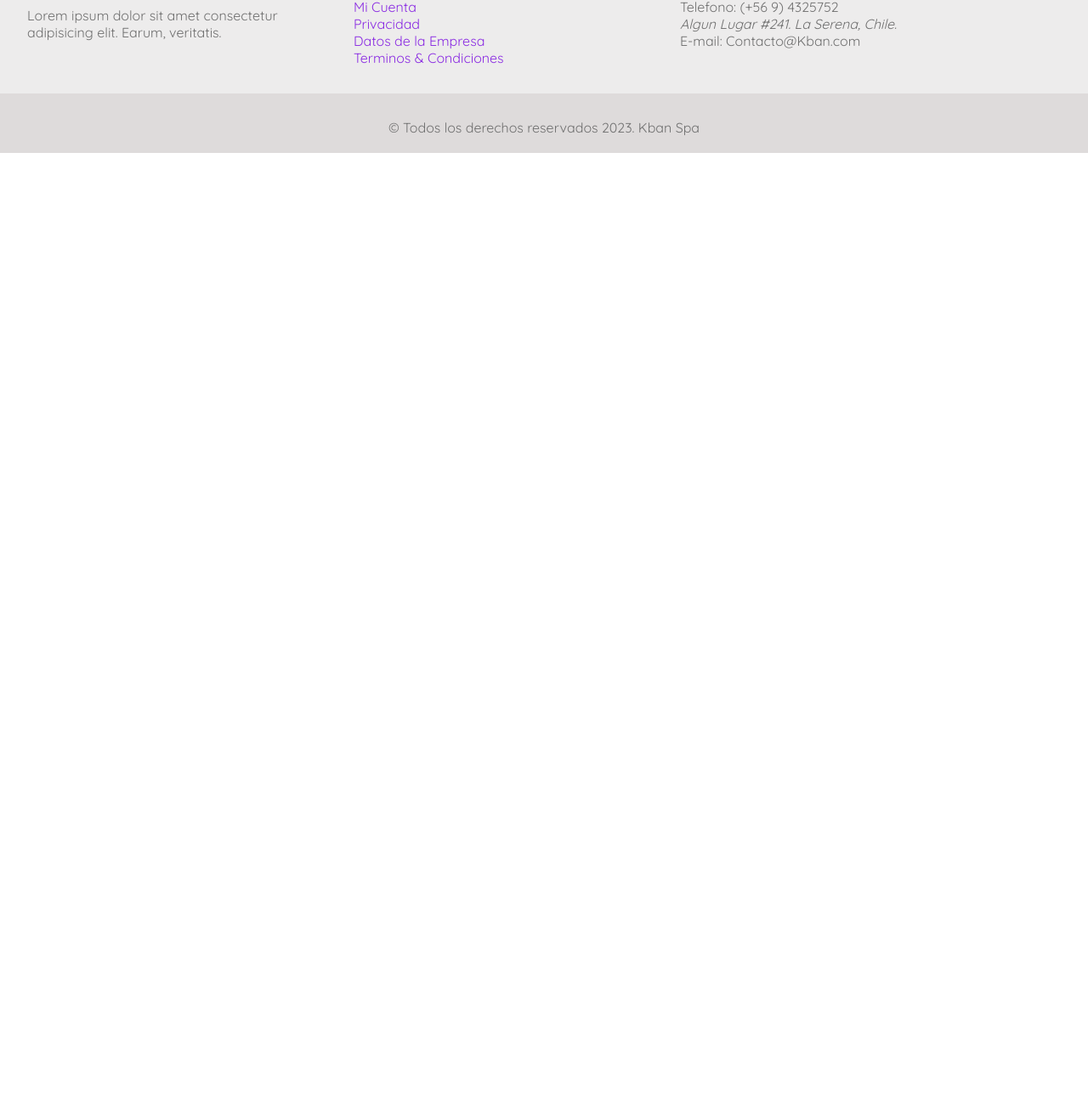
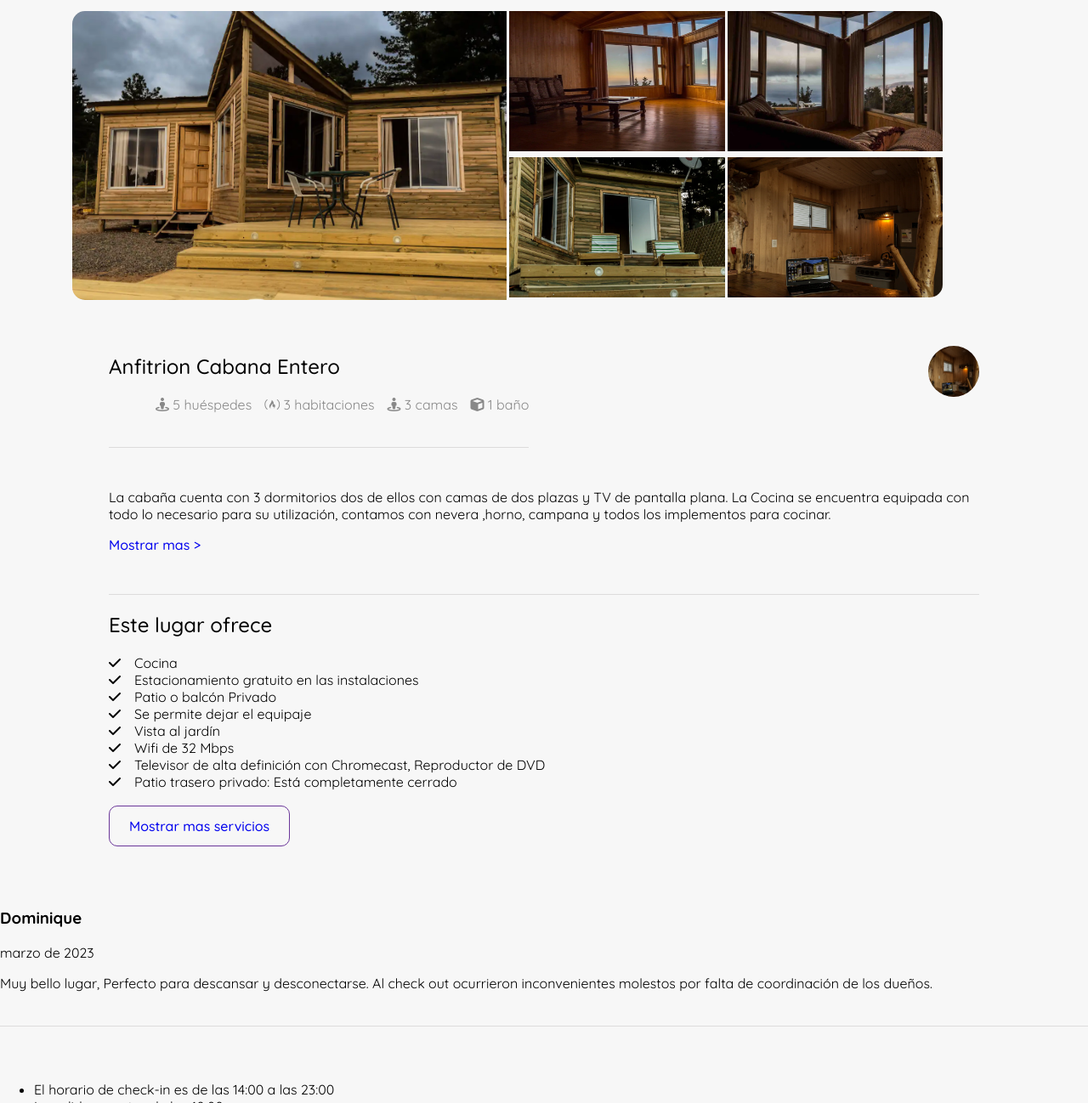
Before and after one commit to jsola02/Dev_Kuantu_Grid-CSS, a plain HTML site: page room.html in a window 1280 px wide. Shown: the part 189-1487 px from the top of the page at 85% size. Before the commit the page ends 800 px from the top, so only its background shows below. Drawn offline with Linux system fonts and the light colour scheme.

Commit message:
actualizacion

```diff
--- /dev/null
+++ b/Assets/css/room.css
@@ -0,0 +1,171 @@
+/* contenido principal y general para pagina room */
+
+
+.cont-section-title{
+    display: flex;
+    padding-top: 10px;
+
+}
+
+
+.section-title-review{
+    justify-content: space-between;
+}
+
+.cont-section-media{
+    display: grid;
+    justify-content: space-evenly;
+
+}
+
+.section-media-grid{
+    margin-top: 2.5rem;
+    display: grid;
+    grid-template-columns: repeat(4, 1fr);
+    gap: 3px 3px;
+    list-style: none;
+    height: 335px;
+    width: 1024px;
+
+}
+
+.cont-section-media img{
+    width: 100%;
+
+}
+
+.cont-section-media :nth-child(1){
+    grid-area: 1/1 / 3/3;
+    border-radius: 15px 0px 0px 15px;
+
+}
+
+.cont-section-media :nth-child(2){
+    grid-column: 3/4;
+    grid-row: 1/2;
+    width: 100%;
+    height: 165px;
+
+}
+
+.cont-section-media :nth-child(3){
+    grid-column: 4/5;
+    grid-row: 1/2;
+    border-radius: 0px 15px 0px 0px;
+    height: 165px;
+}
+
+.cont-section-media :nth-child(4){
+    grid-column: 3/4;
+    grid-row: 2/3;
+    height: 165px;
+}
+
+.cont-section-media :nth-child(5){
+    grid-column: 4/5;
+    grid-row: 2/3;
+    border-radius: 0px 0px 15px 0px;
+    height: 165px;
+}
+
+
+/* Detalles de Room */
+
+.cont-section-details{
+    display: grid;
+    grid-template-columns: 80% ;
+    justify-content: space-evenly;
+}
+
+.details-flex-sumary{
+    padding-top: 48px;
+    padding-bottom: 24px;
+    border-bottom: 1px solid #dddcdc;
+
+}
+.section-details-flex{
+    display: flex;
+    align-items: center;
+    justify-content: space-between;
+}
+
+
+.detail-ul{
+    display: flex;
+    justify-content: space-between;
+    list-style: none;
+}
+
+.detail-ul li{
+    padding-left: 15px;
+    color: #888;
+}
+
+.detail-thumbnail{
+    width: 60px ;
+    height: 60px;
+    position: relative;
+}
+
+.detail-thumbnail img {
+    position: absolute;
+    top: 0;
+    left: 0;
+    width: 100%;
+    height: 100%;
+    border-radius: 50%;
+}
+
+.details-description{
+    padding-top: 32px;
+    padding-bottom: 32px;
+    border-bottom: 1px solid #dddcdc;
+}
+
+.details-description a{
+    text-decoration: none;
+    font-weight: 500;
+}
+
+.details-offer ul{
+    list-style: none;
+    margin: 0px 0px 2rem 0px;
+    padding: 0;
+}
+
+.details-offer i{
+    margin-right: 16px;
+}
+
+.offer-pop a{
+    text-align: center;
+    text-decoration: none;
+    font-weight: 500;
+    border-radius: 10px;
+    border: 1px solid #6a3699;
+    padding: 13px 23px;
+
+
+
+
+
+
+}
+
+
+
+
+
+.cont-section-social{
+    padding-top: 48px;
+    padding-bottom: 24px;
+    border-bottom: 1px solid #dddcdc;
+}
+
+
+.cont-section-conditions{
+    padding-top: 48px;
+    padding-bottom: 24px;
+    border-bottom: 1px solid #dddcdc;
+
+}
--- a/Assets/css/style.css
+++ b/Assets/css/style.css
@@ -5,8 +5,7 @@
 
 body{
     font-family: 'Quicksand', sans-serif;
-    /* font-family: 'Gill Sans', 'Gill Sans MT', Calibri, 'Trebuchet MS', sans-serif;
- */
+
 }.wrap-container{
     margin: 0px;
 }
@@ -15,6 +14,10 @@ body{
     text-align: center;
     padding-top: 25px;
     padding-bottom: 10px;
+}
+
+.title-h1{
+    font-weight: 600;
 }
 
 .title-h2{
@@ -428,8 +431,8 @@ main .p{
 }
 
 .cont-city-category :nth-child(5){
-grid-column: 4/5;
-grid-row: 2/3;
+    grid-column: 4/5;
+    grid-row: 2/3;
 }
 
 
--- a/room.html
+++ b/room.html
@@ -5,6 +5,7 @@
     <meta http-equiv="X-UA-Compatible" content="IE=edge">
     <meta name="viewport" content="width=device-width, initial-scale=1.0">
     <link rel="stylesheet" href="/Assets/css/style.css">
+    <link rel="stylesheet" href="/Assets/css/room.css">
     <link rel="stylesheet" href="/Assets/css/slider.css">
     <link rel="preconnect" href="https://fonts.googleapis.com">
     <link rel="preconnect" href="https://fonts.gstatic.com" crossorigin>
@@ -21,8 +22,8 @@
             </div>
             <div class="nav-left">
                 <ul>
-                    <li><a href="">Home </a></li>
-                    <li><a href="">| Hoteles & Apartamentos </a></li>
+                    <li><a href="index.html">Home </a></li>
+                    <li><a href="/room.html">| Hoteles & Apartamentos </a></li>
                     <li><a href=""> | Eventos</a></li>
                 </ul>
             </div>
@@ -32,31 +33,108 @@
                 <ul>
                     <li><a href="">Contacto </a></li>
                     <li><a href="">| Mi Cuenta </a></li>
-
                 </ul>
-
             </div>
         </div>
+    </header>
 
-
-    </header>
     <main class="main-content">
         <section class="cont-section-title">
+            <div>
+                <p>Lorem ipsum dolor, sit amet consectetur</p>
+            </div>
+            <div class="section-title-review">
+                <div>
+                    <span>review</span>
+                    <address>LAguna Verde, Region Valparaiso, Chile </address>
+                </div>
+                <div>
+                    <span>Compartir</span>
+                    <span>Guardar</span>
+                </div>
+            </div>
 
         </section>
         <section class="cont-section-media">
-
+            <div class="section-media-grid">
+                <img src="/Assets/img/location/room/1.webp" alt="">
+                <img src="/Assets/img/location/room/3.webp" alt="">
+                <img src="/Assets/img/location/room/2.webp" alt="">
+                <img src="/Assets/img/location/room/4.webp" alt="">
+                <img src="/Assets/img/location/room/5.webp" alt="">
+            </div>
         </section>
         <section class="cont-section-details">
+            <div class="section-details-flex">
+                <div class="details-flex-sumary">
+                    <h2 class="title-h2">Anfitrion Cabana Entero</h2>
+                    <ul class="detail-ul">
+                        <li class=""><i class="fa fa-street-view"></i> 5 huéspedes</li>
+                        <li class=""><i class="fa fa-free-code-camp"></i> 3 habitaciones</li>
+                        <li class=""><i class="fa fa-street-view"></i> 3 camas</li>
+                        <li class=""><i class="fa fa-cube"></i> 1 baño</li>
+                    </ul>
+                </div>
+                <div class="detail-thumbnail">
+                    <img  src="/Assets/img/location/room/5.webp" alt="">
+                </div>
+            </div>
+            <div class="details-description">
+                <p>La cabaña cuenta con 3 dormitorios dos de ellos con camas de dos plazas y TV de pantalla plana.
+                    La Cocina se encuentra equipada con todo lo necesario para su utilización, contamos con nevera
+                    ,horno, campana y  todos los implementos para cocinar.
+                    <div>
+                        <a href="#">Mostrar mas ></a>
+                    </div>
+                </p>
+            </div>
+            <div class="details-offer">
+                <h2 class="title-h2">Este lugar ofrece</h2>
+                <ul class="details-offer-ul">
+                    <li><i class="fa fa-check"></i>Cocina</li>
+                    <li><i class="fa fa-check"></i>Estacionamiento gratuito en las instalaciones</li>
+                    <li><i class="fa fa-check"></i>Patio o balcón Privado</li>
+                    <li><i class="fa fa-check"></i>Se permite dejar el equipaje</li>
+                    <li><i class="fa fa-check"></i>Vista al jardín</li>
+                    <li><i class="fa fa-check"></i>Wifi de 32 Mbps</li>
+                    <li><i class="fa fa-check"></i>Televisor de alta definición con Chromecast, Reproductor de DVD</li>
+                    <li><i class="fa fa-check"></i>Patio trasero privado: Está completamente cerrado</li>
+                </ul>
+                <div class="offer-pop">
+                    <a href="#">Mostrar mas servicios </a>
+                </div>
+            </div>
 
         </section>
         <section class="cont-section-social">
             <article>
+                <div>
+                    <img src="" alt="">
+                    <h3>Dominique</h3>
+                    <data>marzo de 2023</data>
+                    <p>Muy bello lugar, Perfecto para descansar y desconectarse.
+                        Al check out ocurrieron inconvenientes molestos
+                        por falta de coordinación de los dueños.</p>
+
+
+                </div>
 
             </article>
 
         </section>
         <section class="cont-section-conditions">
+            <div>
+                <ul>
+                    <li>El horario de check-in es de las 14:00 a las 23:00</li>
+                    <li>La salida es antes de las 10:00</li>
+                    <li>5 huéspedes como máximo</li>
+                    <li>Alarma de monóxido de carbono</li>
+                    <li>Alarma de humo</li>
+                    <li>No es apto para bebés (menores de 2 años)</li>
+                    <li></li>
+                    <li></li>
+                </ul>
+            </div>
 
         </section>
 
```
Also changed, not shown: index.html (+4 -2 lines), Assets/Reglas CSS.txt, Assets/img/location/room/1.webp (added), Assets/img/location/room/2.webp (added), Assets/img/location/room/3.webp (added), Assets/img/location/room/4.webp (added), Assets/img/location/room/5.webp (added).
